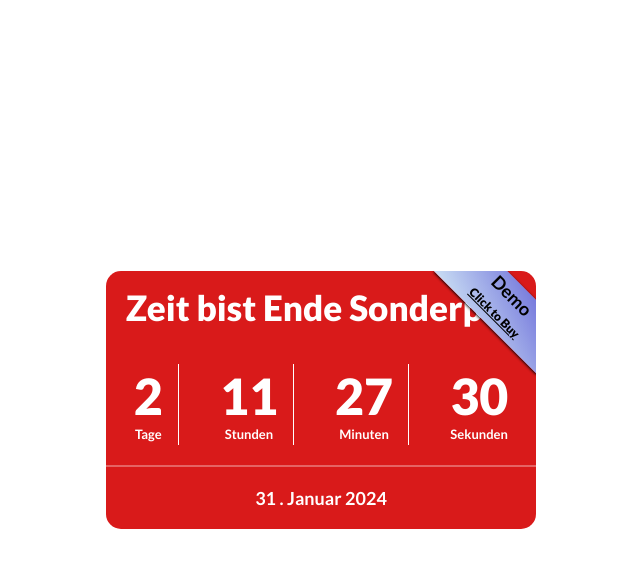
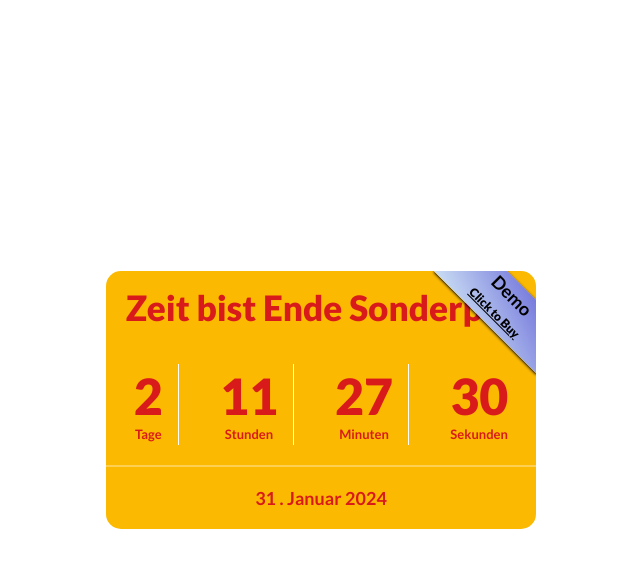
Before and after one commit to MZubairIqbal/Offer_Counter, a plain HTML site: page index.html in a window 1280 px wide. In both pictures the pointer is over the element 640 px from the left and 400 px from the top of the page. Shown: the whole page, without its empty margins (319-959 px from the left). Drawn offline with Linux system fonts and the light colour scheme.

Commit message:
Yellow Background Branch Commit

```diff
--- a/style.css
+++ b/style.css
@@ -33,7 +33,7 @@ body {
   transition: all ease 1s;
 }
 .hero:hover {
-  background: #d91a1a;
+  background: var(--bg-yellow);
 }
 .counterHeading {
   /* border: 2px solid green; */
@@ -57,6 +57,7 @@ body {
   padding: 0.25rem 4rem;
   padding-bottom: 0.5rem;
   transform: rotate(45deg);
+  box-shadow: 1px 1px 3px #000;
 }
 .counterHeading .bannerBtn:hover {
   cursor: pointer;
@@ -104,7 +105,7 @@ body {
 .hero:hover .counterHeading h2,
 .hero:hover .counterMain > div span,
 .hero:hover .counterFooter {
-  color: var(--txt-color);
+  color: var(--txt-red);
 }
 .counterMain > div .ref {
   font-size: 1.3rem;
```
